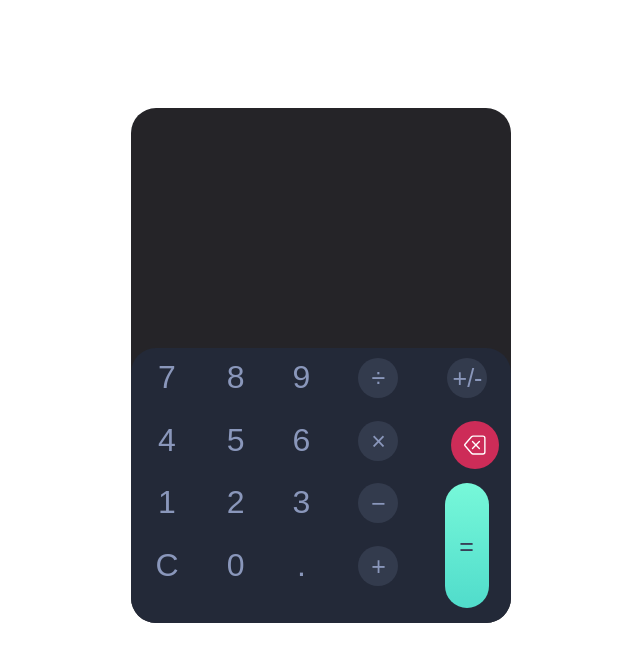
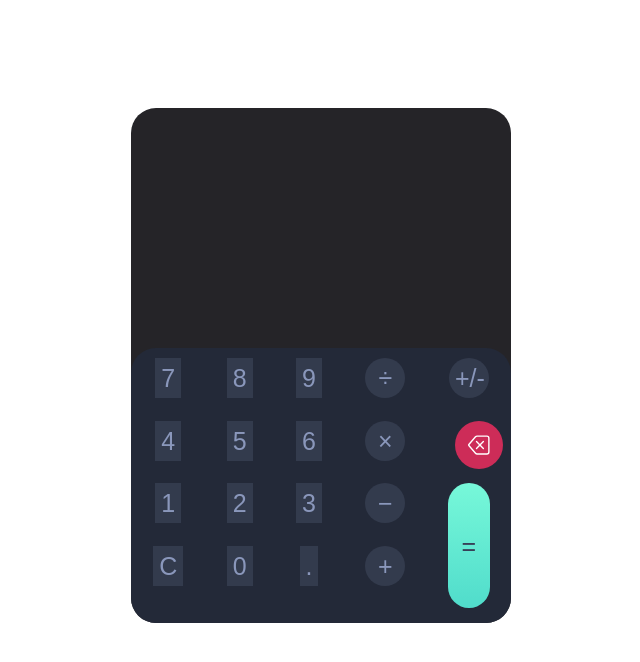
Before and after one commit to christ998/desafio-calculadora, a plain HTML site: page index.html in a window 1280 px wide. Shown: the whole page, without its empty margins (319-959 px from the left). Drawn offline with nearby package versions, Linux system fonts and the light colour scheme.

Commit message:
ultimo commit

```diff
--- a/index.html
+++ b/index.html
@@ -12,31 +12,31 @@
     <div id="calculadora">
         <div id="teclado">
             <div class="grid-container">
-                <div>7</div>
-                <div>8</div>
-                <div>9</div>
+                <div><button>7</button></div>
+                <div><button>8</button></div>
+                <div><button>9</button></div>
                 <div>
                     <button class="btn-division">&#247</button>
                 </div>
                 <div><button class="btn-plus">+/-</button></div>
-                <div>4</div>
-                <div>5</div>
-                <div>6</div>
+                <div><button>4</button></div>
+                <div><button>5</button></div>
+                <div><button>6</button></div>
                 <div><button class="btn-multiplication">&#215;</button></div>
                 <div style="position: relative;"><button class="btn-delete"><svg xmlns="http://www.w3.org/2000/svg" width="22" height="22" fill="white" class="bi bi-backspace" viewBox="0 0 16 16">
                     <path d="M5.83 5.146a.5.5 0 0 0 0 .708L7.975 8l-2.147 2.146a.5.5 0 0 0 .707.708l2.147-2.147 2.146 2.147a.5.5 0 0 0 .707-.708L9.39 8l2.146-2.146a.5.5 0 0 0-.707-.708L8.683 7.293 6.536 5.146a.5.5 0 0 0-.707 0z"/>
                     <path d="M13.683 1a2 2 0 0 1 2 2v10a2 2 0 0 1-2 2h-7.08a2 2 0 0 1-1.519-.698L.241 8.65a1 1 0 0 1 0-1.302L5.084 1.7A2 2 0 0 1 6.603 1h7.08zm-7.08 1a1 1 0 0 0-.76.35L1 8l4.844 5.65a1 1 0 0 0 .759.35h7.08a1 1 0 0 0 1-1V3a1 1 0 0 0-1-1h-7.08z"/>
                   </svg></button></div>
-                <div>1</div>
-                <div>2</div>
-                <div>3</div>
+                <div><button>1</button></div>
+                <div><button>2</button></div>
+                <div><button>3</button></div>
                 <div><button class="btn-subtraction">&#8722;</button></div>
                 <div class="equal">
                     <button class="btn-equal">=</button>
                 </div>
-                <div>C</div>
-                <div>0</div>
-                <div>.</div>
+                <div><button>C</button></div>
+                <div><button>0</button></div>
+                <div><button>.</button></div>
                 <div><button class="btn-plus">+</button></div>
             </div>
 
```
